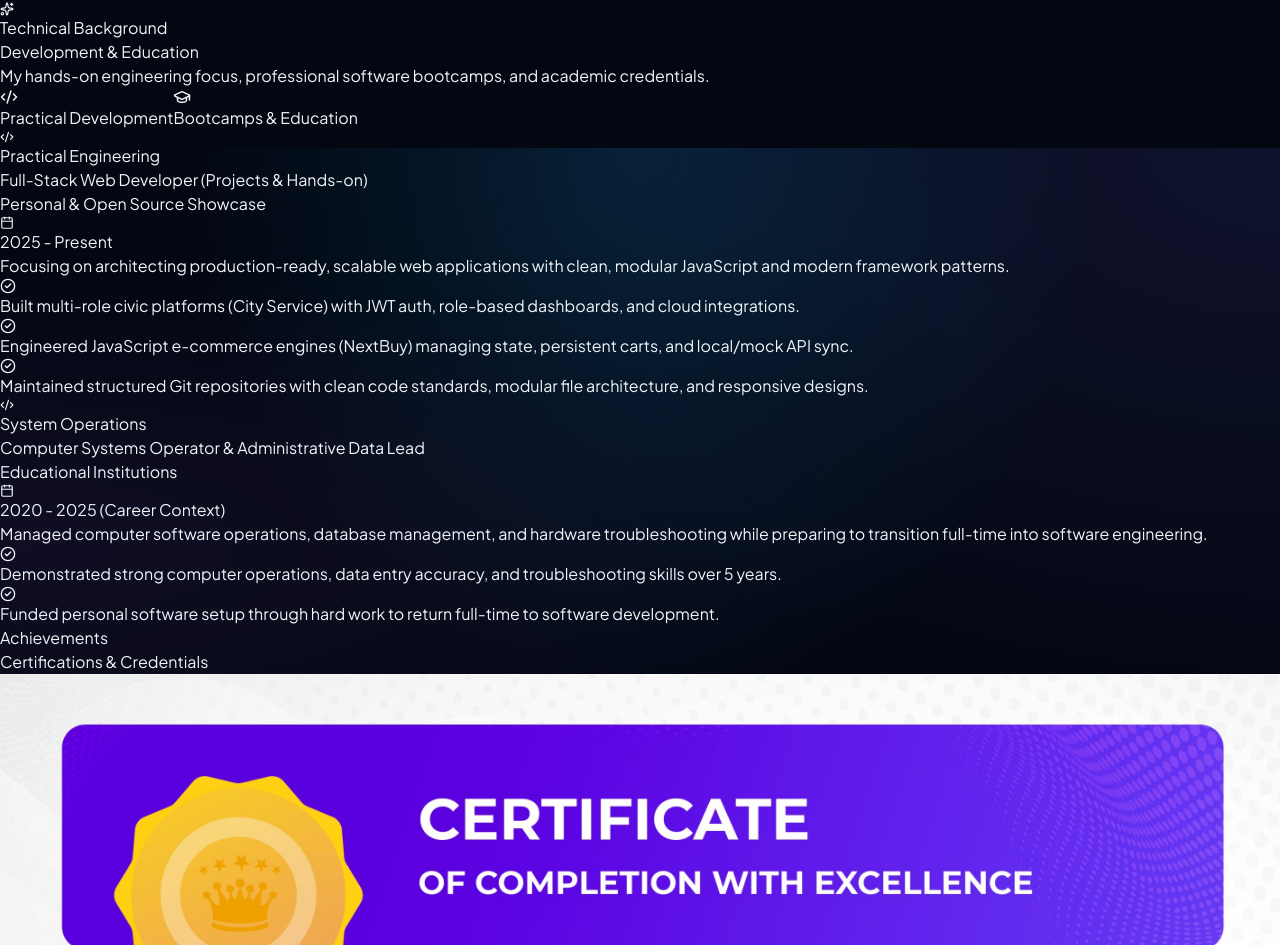
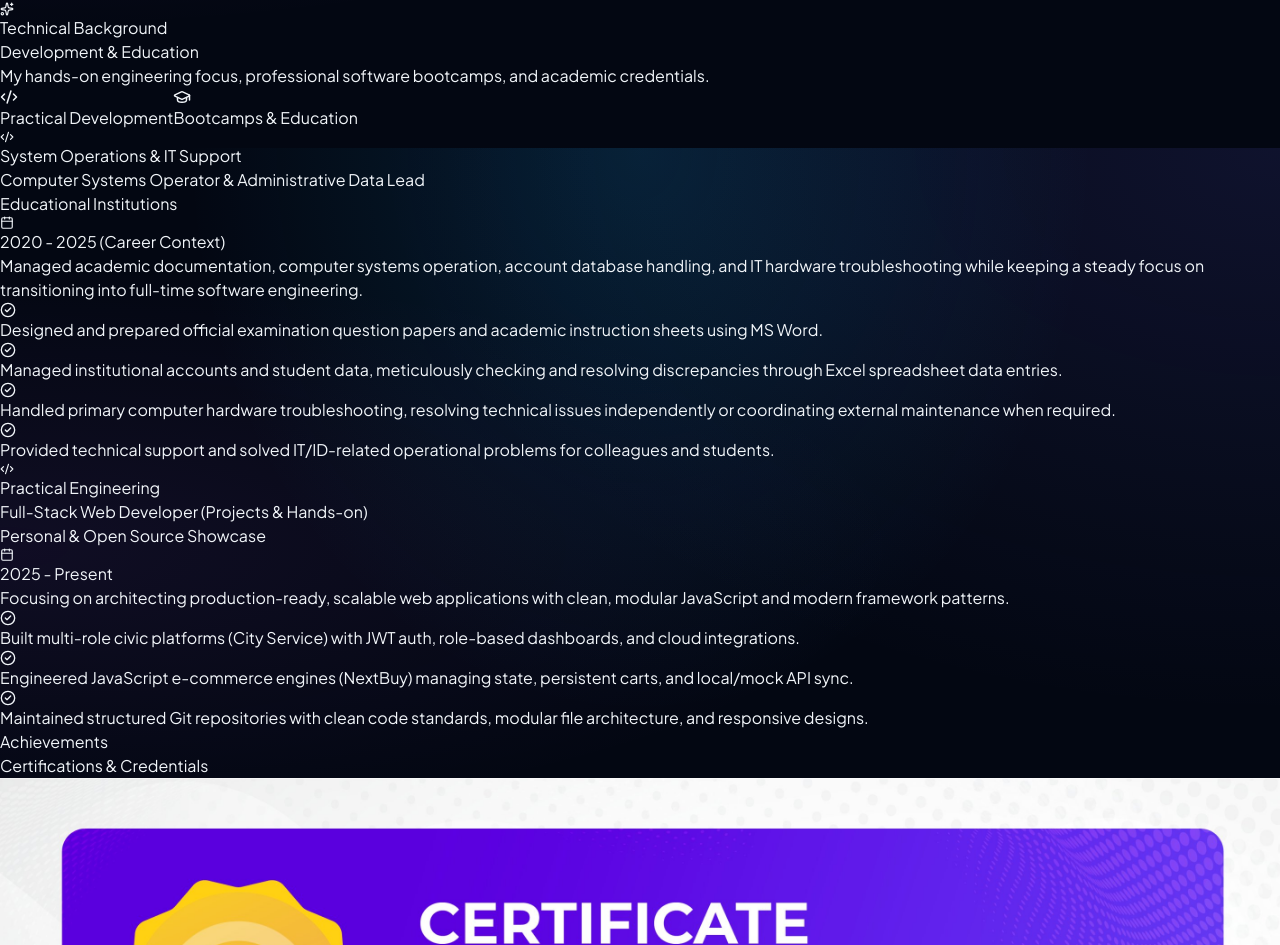
Before and after one commit to MD-Nasir301/my-portfolio, a React (Vite) app: page / in a window 1280 px wide. Shown: the part 10252-11197 px from the top of the page. Built offline with nearby package versions, Linux system fonts and the light colour scheme.

Commit message:
update: About me ui and chaged Experience data

```diff
--- a/src/data/timelineData.js
+++ b/src/data/timelineData.js
@@ -1,4 +1,18 @@
 export const practicalExperienceData = [
+{
+    id: 2,
+    period: "2020 - 2025 (Career Context)",
+    role: "Computer Systems Operator & Administrative Data Lead",
+    company: "Educational Institutions",
+    type: "System Operations & IT Support",
+    description: "Managed academic documentation, computer systems operation, account database handling, and IT hardware troubleshooting while keeping a steady focus on transitioning into full-time software engineering.",
+    highlights: [
+      "Designed and prepared official examination question papers and academic instruction sheets using MS Word.",
+      "Managed institutional accounts and student data, meticulously checking and resolving discrepancies through Excel spreadsheet data entries.",
+      "Handled primary computer hardware troubleshooting, resolving technical issues independently or coordinating external maintenance when required.",
+      "Provided technical support and solved IT/ID-related operational problems for colleagues and students."
+    ]
+  },
   {
     id: 1,
     period: "2025 - Present",
@@ -12,18 +26,7 @@ export const practicalExperienceData = [
       "Maintained structured Git repositories with clean code standards, modular file architecture, and responsive designs."
     ]
   },
-  {
-    id: 2,
-    period: "2020 - 2025 (Career Context)",
-    role: "Computer Systems Operator & Administrative Data Lead",
-    company: "Educational Institutions",
-    type: "System Operations",
-    description: "Managed computer software operations, database management, and hardware troubleshooting while preparing to transition full-time into software engineering.",
-    highlights: [
-      "Demonstrated strong computer operations, data entry accuracy, and troubleshooting skills over 5 years.",
-      "Funded personal software setup through hard work to return full-time to software development."
-    ]
-  }
+
 ];
 
 export const educationData = [
```
